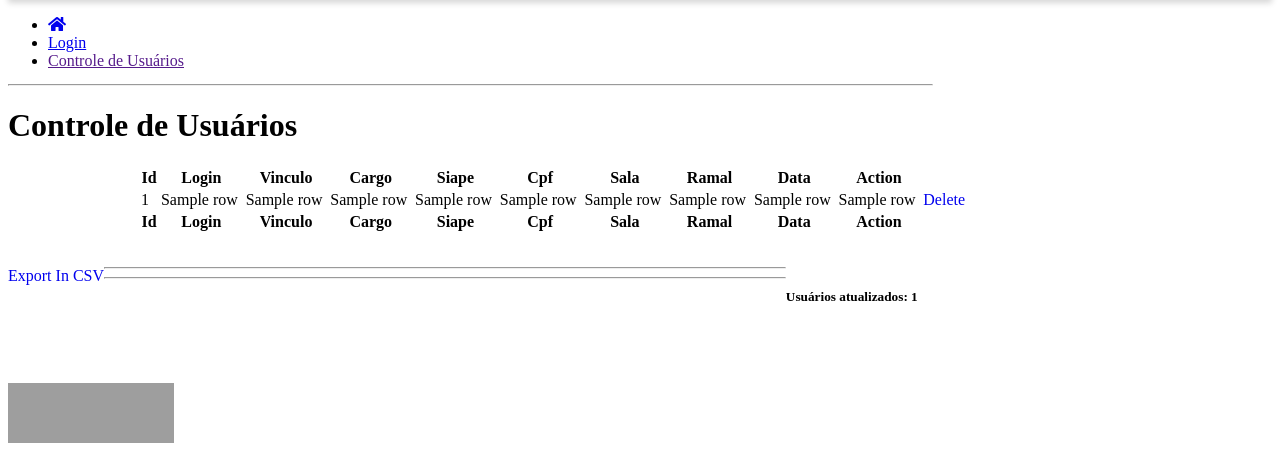
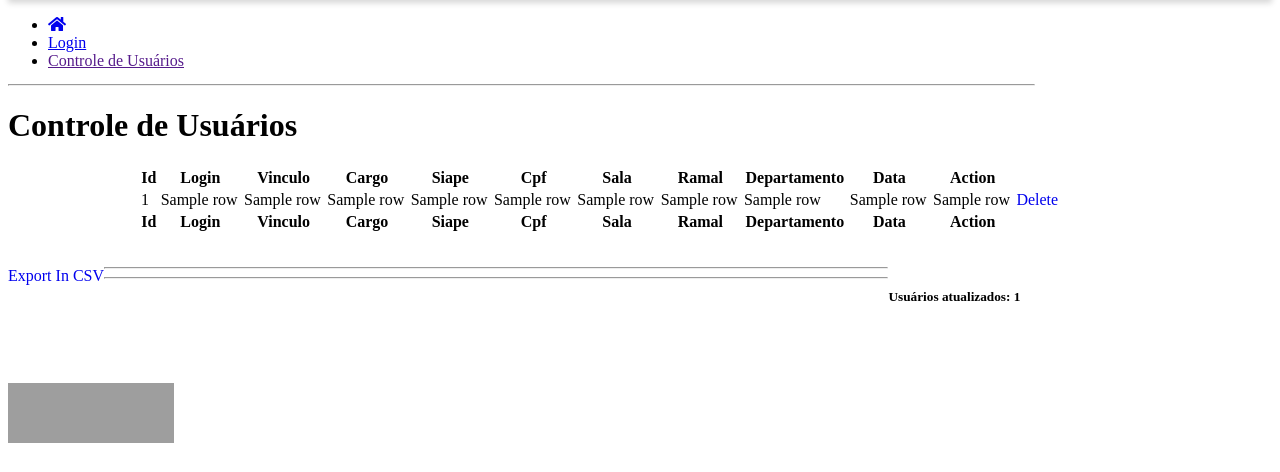
Before and after one commit to hebersonaguiar/updateadcontrol, a Flask app: template templates/usuarios.html in a window 1280 px wide. Shown: the part 178-650 px from the top of that part. Run offline with Flask 2, Linux system fonts and the light colour scheme; the template is opened without the code that fills it: most values are stand-ins (such as "Sample title", 1, 10 or a date in 2020); the page is wider than the window, and the part outside it is not shown; some libraries are stand-ins or nearby versions; grey boxes are pictures that could not be loaded.

Commit message:
Update html and insert data

```diff
--- a/app.py
+++ b/app.py
@@ -133,16 +133,17 @@ def insert():
 	cpf = str(request.json.get('cpf', None))
 	sala = str(request.json.get('sala', None))
 	ramal = str(request.json.get('ramal', None))
+	ramal = str(request.json.get('departamento', None))
 	created_at = str(request.json.get('created_at', None))
 
-	insertTask.delay(login, vinculo, cargo, siape, cpf, sala, ramal, created_at)
+	insertTask.delay(login, vinculo, cargo, siape, cpf, sala, ramal, departamento, created_at)
 
 	return 'Celery Executado'
 
 
 
 @celery.task(name='app.insertTask')
-def insertTask(login, vinculo, cargo, siape, cpf, sala, ramal, created_at):
+def insertTask(login, vinculo, cargo, siape, cpf, sala, ramal,  departamento, created_at):
 	# if request.method == 'POST':
 		# flash("Data Inserted Sucessfully")
 
@@ -150,7 +151,7 @@ def insertTask(login, vinculo, cargo, siape, cpf, sala, ramal, created_at):
 		if siape == "<not set>":
 			siape = "Não possui"
 		cur = mysql.connection.cursor()
-		cur.execute("INSERT INTO users (login, vinculo, cargo, siape, cpf, sala, ramal, created_at) VALUES (%s, %s, %s, %s, %s, %s, %s, %s)", (login, vinculo, cargo, siape, cpf, sala, ramal, created_at))
+		cur.execute("INSERT INTO users (login, vinculo, cargo, siape, cpf, sala, ramal,  departamento, created_at) VALUES (%s, %s, %s, %s, %s, %s, %s, %s, %s)", (login, vinculo, cargo, siape, cpf, sala, ramal,  departamento, created_at))
 		mysql.connection.commit()
 
 		#return jsonify({'login': login}), 200
--- a/templates/usuarios.html
+++ b/templates/usuarios.html
@@ -391,6 +391,7 @@
                            <th>Cpf</th>
                            <th>Sala</th>
                            <th>Ramal</th>
+                           <th>Departamento</th>
                            <th>Data</th>
                            <th>Action</th>
                         </tr>
@@ -408,6 +409,7 @@
                            <td>{{row.7}}</td>
                            <td>{{row.8}}</td>
                            <td>{{row.9}}</td>
+                           <td>{{row.10}}</td>
                            <td>
                               <!-- <a href="" class="btn btn-warning btn-xs" data-toggle="modal" data-target="#edit-modal">Edit</a> -->
                               <a style="text-decoration: none;" href="/delete/{{row.0}}" class="btn btn-danger btn-xs" onclick="return confirm('Deseja deletar?')">Delete</a>
@@ -425,6 +427,7 @@
                           <th>Cpf</th>
                           <th>Sala</th>
                           <th>Ramal</th>
+                          <th>Departamento</th>
                           <th>Data</th>
                           <th>Action</th>
                         </tr>
--- a/updatecontroldb.sql
+++ b/updatecontroldb.sql
@@ -13,6 +13,7 @@ CREATE TABLE IF NOT EXISTS users (
 	cpf VARCHAR(255) NOT NULL,
 	sala VARCHAR(255) NOT NULL,
 	ramal VARCHAR(255) NOT NULL,
+	departamento VARCHAR(255) NOT NULL,
 	created_at TIMESTAMP NOT NULL DEFAULT CURRENT_TIMESTAMP,
 	PRIMARY KEY (id)
 ) ENGINE=INNODB;
```
